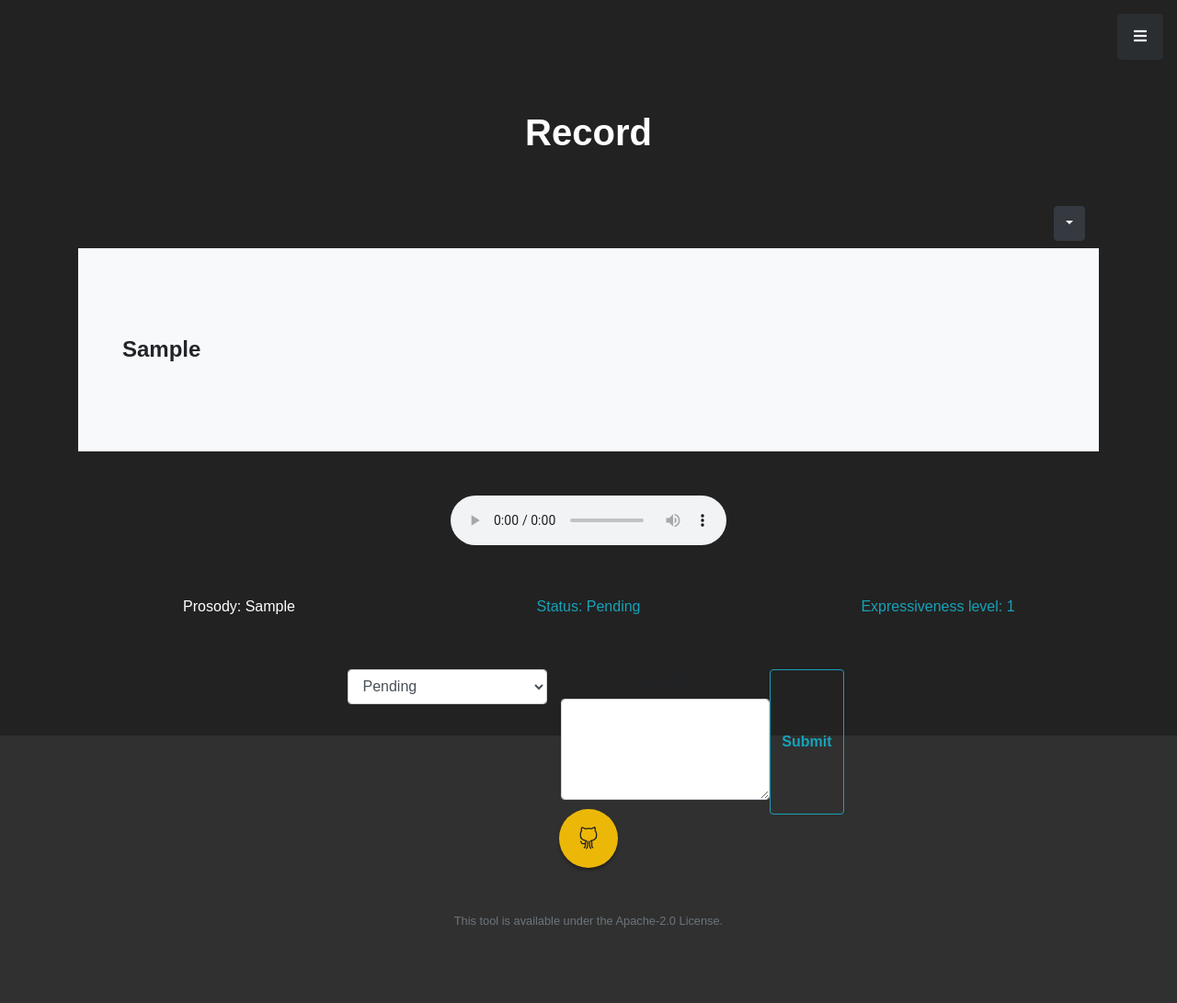
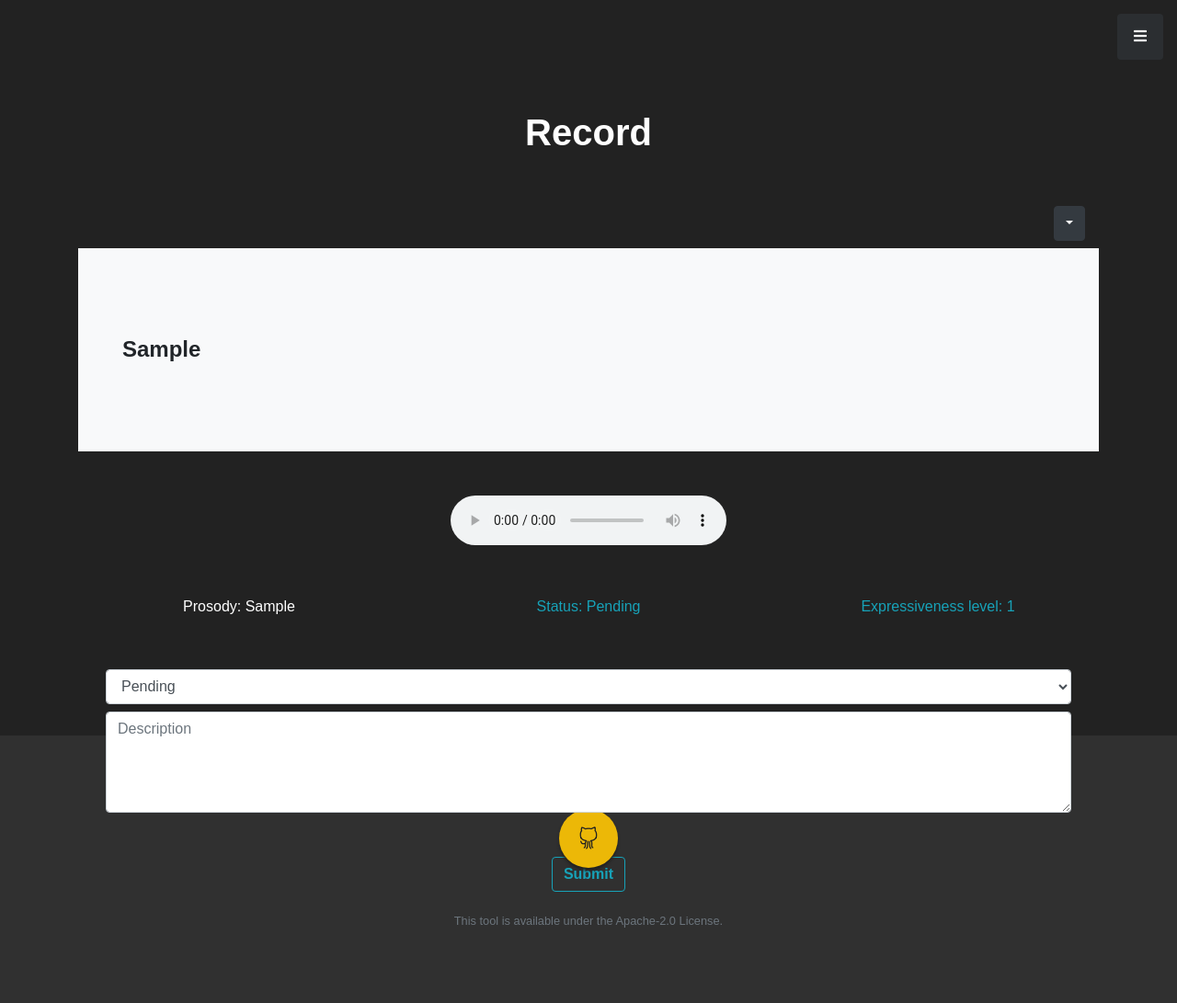
Before and after one commit to openempathic/EMNS-DCT, a Django app: page /utterances/1/ in a window 1280 px wide. Shown: the whole page at 92% size. Run offline with Django 4.2, Linux system fonts and the light colour scheme; a user stored in the database is signed in; tables that the repository leaves empty hold one stand-in row (values such as "Sample post"); style sheets or scripts are compiled from the project's sources; parts of the project's set-up code (start-up, migrations or seed data) failed here and were passed over; some libraries are stand-ins or nearby versions.

Commit message:
fixed layout

```diff
--- a/django_dataset_collection_tool/audio_recorder/templates/audio_recorder/utterances_detail.html
+++ b/django_dataset_collection_tool/audio_recorder/templates/audio_recorder/utterances_detail.html
@@ -79,9 +79,6 @@
 					<Fieldset class="form-group">
 						{% if request.user.profile.status == 'Admin' %}
 							<div class="container">
-								<div class="row">
-									<div class="col-md-6 mb-4 offset-md-3">
-										<div class="row">
 								<div class="col">
 									<select name="status" class="select form-control" id="id_status">
 										<option value="Pending" selected="">Pending</option>
@@ -90,13 +87,11 @@
 										<option value="Needs Updating">Needs Updating</option>
 									</select>
 								</div>
-											<div class="form-group">
-												<label for="id_description_textarea">Description</label>
-												<textarea class="form-control" name="description_textarea" id="id_description_textarea" rows="4"></textarea>
+								<div class="col mt-2">
+									<textarea class="form-control" name="description_textarea" id="id_description_textarea" rows="4" placeholder="Description"></textarea>
 								</div>
+								<div class="mt-5">
 									<button class="btn btn-outline-info" id="submit">Submit</button>
-										</div>
-									</div>
 								</div>
 							</div>
 						{% elif request.user.profile.status == 'Actor' %}
```
Lines whose indentation alone changed are shown as unchanged.
